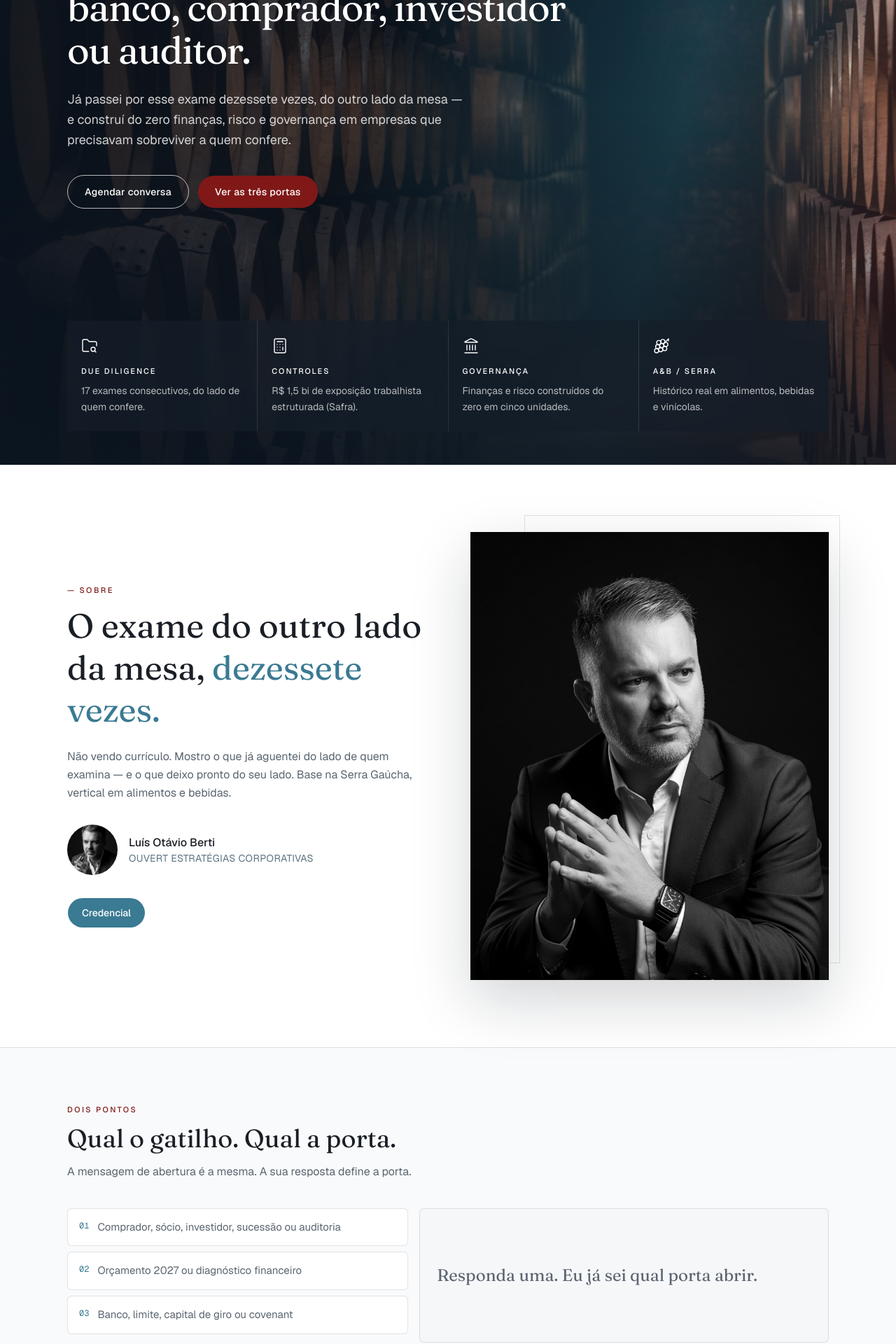
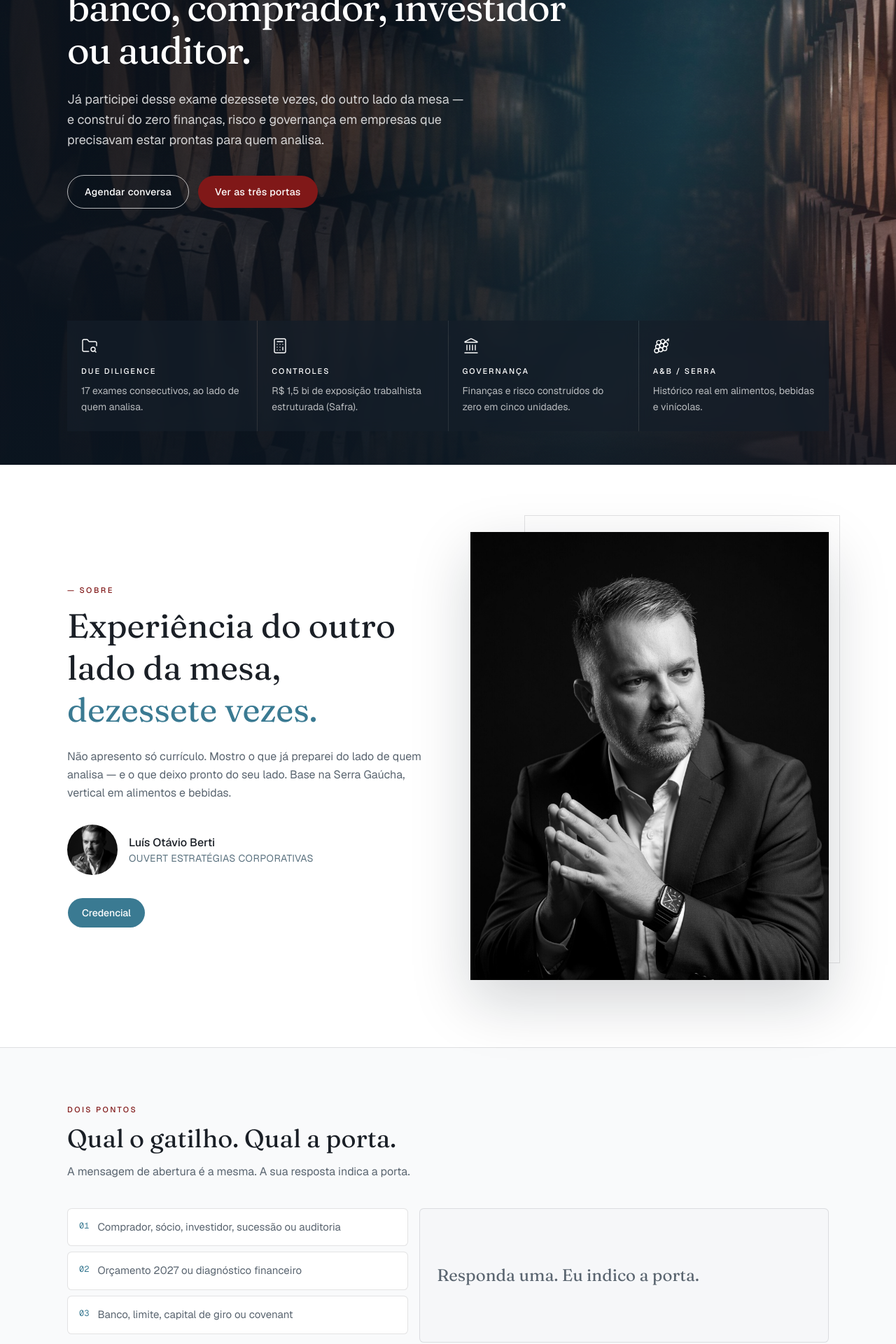
Before and after one commit to otavioai/Ouvert, a Next.js app: page / in a window 1280 px wide. Shown: the part 400-2320 px from the top of the page at 70% size. Built offline with nearby package versions, Linux system fonts and the light colour scheme.

Commit message:
Soften the site-wide voice while keeping the same substance.
Replace harsher framing (reprova, sentir, sobreviver) with calmer wording about preparation, clarity, and what needs adjustment.

Co-authored-by: otavioberti26 <otavioberti26@gmail.com>

```diff
--- a/app/a-oferta/page.tsx
+++ b/app/a-oferta/page.tsx
@@ -19,9 +19,9 @@ export default function OfertaPage() {
         title="Deixo os números da sua empresa em condição de serem examinados por um terceiro."
         image={photos.ledger}
       >
-        Já passei por esse exame dezessete vezes, do outro lado da mesa. Na
-        conversa com quem vai conferir, eu sou a única pessoa que já sentou do
-        lado de quem está sendo examinado.
+        Já participei desse exame dezessete vezes, do outro lado da mesa. Na
+        conversa com quem vai conferir, eu já sentei do lado de quem está sendo
+        examinado — e isso muda o que priorizo e o que entrego.
       </PageBanner>
 
       <section className="border-b border-border py-16 sm:py-20">
--- a/app/contato/page.tsx
+++ b/app/contato/page.tsx
@@ -16,11 +16,11 @@ export default function ContatoPage() {
     <>
       <PageBanner
         eyebrow="Conversa de 45 minutos"
-        title="Sem custo. Com porta definida."
+        title="Sem custo. Com porta em vista."
         image={photos.hero}
       >
-        Me diga se o assunto é comprador, orçamento de 2027 ou banco. Eu já sei
-        qual porta abrir.
+        Me diga se o assunto é comprador, orçamento de 2027 ou banco. Eu indico
+        a porta.
       </PageBanner>
 
       <section className="py-16 sm:py-20">
--- a/app/credencial/page.tsx
+++ b/app/credencial/page.tsx
@@ -16,7 +16,7 @@ export const metadata: Metadata = {
 const facts = [
   {
     title: "17 due diligences",
-    text: "Consecutivas, aprovadas. Eu estava do lado de quem examina — e sei o que faz uma empresa passar ou reprovar.",
+    text: "Consecutivas, aprovadas. Eu estava do lado de quem analisa — e sei o que deixa uma empresa mais preparada para o exame.",
   },
   {
     title: "Panamby Capital",
@@ -28,7 +28,7 @@ const facts = [
   },
   {
     title: "Safra",
-    text: "Controles sobre R$ 1,5 bilhão de exposição trabalhista: o que o comitê e o auditor precisam ver, organizado para aguentar o exame.",
+    text: "Controles sobre R$ 1,5 bilhão de exposição trabalhista: o que o comitê e o auditor precisam ver, organizado para o exame.",
   },
 ];
 
@@ -37,11 +37,11 @@ export default function CredencialPage() {
     <>
       <PageBanner
         eyebrow="Credencial"
-        title="Construir o instrumento onde não existia — e depois sobreviver a alguém de fora conferindo."
+        title="Construir o instrumento onde não existia — e depois acompanhar quem de fora confere."
         image={photos.wine}
       >
-        Não vendo currículo. Mostro o que já aguentei do outro lado da mesa — e
-        o que deixo pronto do seu lado.
+        Não apresento só currículo. Mostro o que já preparei do outro lado da
+        mesa — e o que deixo pronto do seu lado.
       </PageBanner>
 
       <section className="py-16 sm:py-20">
@@ -56,8 +56,8 @@ export default function CredencialPage() {
             />
             <p className="max-w-2xl text-lg leading-relaxed text-muted-foreground">
               {site.person}. Base em {site.base}. O padrão é o mesmo: construir
-              o instrumento onde não existia e depois sobreviver a alguém de
-              fora conferindo. Dezessete vezes.
+              o instrumento onde não existia e depois acompanhar quem de fora
+              confere. Dezessete vezes.
             </p>
           </div>
           <div className="grid gap-10 md:grid-cols-2">
--- a/app/page.tsx
+++ b/app/page.tsx
@@ -29,7 +29,7 @@ export default function HomePage() {
             Qual o gatilho. Qual a porta.
           </h2>
           <p className="mt-4 max-w-2xl text-muted-foreground">
-            A mensagem de abertura é a mesma. A sua resposta define a porta.
+            A mensagem de abertura é a mesma. A sua resposta indica a porta.
           </p>
           <Diagnostic />
         </Container>
@@ -45,10 +45,10 @@ export default function HomePage() {
               id="portas-heading"
               className="font-heading mt-3 text-3xl font-normal sm:text-4xl"
             >
-              A sua resposta define a porta.
+              A porta que faz sentido para o seu momento.
             </h2>
             <p className="mt-4 text-muted-foreground">
-              Preço, prazo e entregável em evidência — nada sob consulta.
+              Preço, prazo e entregável em evidência — sem “sob consulta”.
             </p>
           </div>
           <div className="mt-10 grid gap-5 lg:grid-cols-3">
@@ -70,7 +70,7 @@ export default function HomePage() {
             id="agora-heading"
             className="font-heading mt-3 max-w-2xl text-3xl font-normal sm:text-4xl"
           >
-            O exame não espera o número fechar no feeling.
+            Quando o número precisa fechar com clareza.
           </h2>
           <div className="mt-10 grid gap-8 sm:grid-cols-2">
             {whyNow.map((item) => (
--- a/components/about-block.tsx
+++ b/components/about-block.tsx
@@ -18,13 +18,13 @@ export function AboutBlock() {
               id="sobre-heading"
               className="font-heading mt-3 text-3xl leading-tight font-normal sm:text-5xl"
             >
-              O exame do outro lado da mesa,{" "}
+              Experiência do outro lado da mesa,{" "}
               <span className="text-brand">dezessete vezes.</span>
             </h2>
             <p className="mt-6 text-[16px] leading-relaxed text-muted-foreground">
-              Não vendo currículo. Mostro o que já aguentei do lado de quem
-              examina — e o que deixo pronto do seu lado. Base na Serra Gaúcha,
-              vertical em alimentos e bebidas.
+              Não apresento só currículo. Mostro o que já preparei do lado de
+              quem analisa — e o que deixo pronto do seu lado. Base na Serra
+              Gaúcha, vertical em alimentos e bebidas.
             </p>
             <div className="mt-8 flex items-center gap-4">
               <Image
--- a/components/cta-band.tsx
+++ b/components/cta-band.tsx
@@ -24,8 +24,8 @@ export function CtaBand() {
           Conversa de 45 minutos, sem custo.
         </h2>
         <p className="mt-6 text-lg leading-relaxed text-white/75">
-          Me diga se o assunto é comprador, orçamento de 2027 ou banco. Eu já
-          sei qual porta abrir.
+          Me diga se o assunto é comprador, orçamento de 2027 ou banco. Eu
+          indico a porta.
         </p>
         <Button
           nativeButton={false}
--- a/components/diagnostic.tsx
+++ b/components/diagnostic.tsx
@@ -48,7 +48,7 @@ export function Diagnostic() {
       <div>
         <div className="flex h-full min-h-[12rem] flex-col justify-center rounded-md border border-border bg-muted/60 px-6 py-8 group-has-[input:checked]/diag:hidden">
           <p className="font-heading text-2xl leading-snug font-normal text-muted-foreground">
-            Responda uma. Eu já sei qual porta abrir.
+            Responda uma. Eu indico a porta.
           </p>
         </div>
         {triggers.map((item) => {
--- a/components/home-hero.tsx
+++ b/components/home-hero.tsx
@@ -42,9 +42,9 @@ export function HomeHero() {
           terceiro: banco, comprador, investidor ou auditor.
         </h1>
         <p className="rise rise-delay-2 mt-6 max-w-xl text-base leading-relaxed text-white/80 sm:text-lg">
-          Já passei por esse exame dezessete vezes, do outro lado da mesa — e
+          Já participei desse exame dezessete vezes, do outro lado da mesa — e
           construí do zero finanças, risco e governança em empresas que
-          precisavam sobreviver a quem confere.
+          precisavam estar prontas para quem analisa.
         </p>
         <div className="rise rise-delay-3 mt-9 flex flex-col gap-3 sm:flex-row sm:items-center">
           <Button
--- a/components/insights-teaser.tsx
+++ b/components/insights-teaser.tsx
@@ -19,7 +19,7 @@ export function InsightsTeaser() {
               id="insights-heading"
               className="font-heading mt-3 text-3xl font-normal sm:text-4xl"
             >
-              O que reprova quando alguém de fora olha.
+              O que fica frágil quando alguém de fora olha.
             </h2>
           </div>
           <Link
--- a/lib/site.ts
+++ b/lib/site.ts
@@ -45,7 +45,7 @@ export const photos = {
 export const heroFeatures = [
   {
     title: "Due diligence",
-    text: "17 exames consecutivos, do lado de quem confere.",
+    text: "17 exames consecutivos, ao lado de quem analisa.",
   },
   {
     title: "Controles",
@@ -70,9 +70,9 @@ export const offers = [
       "Para quem vai a M&A, entrada de sócio ou investidor, sucessão ou primeira auditoria.",
     price: "R$ 35.000 a 60.000",
     term: "4 a 8 semanas",
-    deliverableNoun: "Sala de exame arrumada",
+    deliverableNoun: "Sala de exame organizada",
     deliverable:
-      "Sala de exame arrumada — levantamento do que reprova, reconstrução auditável, data room e ensaio das perguntas do comprador.",
+      "Sala de exame organizada — levantamento dos pontos sensíveis, reconstrução auditável, data room e ensaio das perguntas do comprador.",
     featured: true,
   },
   {
@@ -126,14 +126,14 @@ export const insightPosts = [
   {
     title: "Os três sinais antes da recuperação judicial",
     excerpt:
-      "A maioria das empresas não entra em crise de um dia para o outro. Entra em crise porque ninguém quis ler os sinais.",
+      "A maioria das empresas não entra em crise de um dia para o outro. Os sinais costumam aparecer antes — e dá para lê-los a tempo.",
     linkedin:
       "https://www.linkedin.com/posts/luisotavioberti_vamos-falar-sobre-reestrutura%C3%A7%C3%A3o-a-maioria-activity-7472754234942185472-OkYA",
   },
   {
     title: "O teatro das promessas na indústria automotiva",
     excerpt:
-      "Falei do caso da Lecar. O problema que eu vejo não é técnico — é o que o número aguenta quando um terceiro confere a promessa.",
+      "Falei do caso da Lecar. O ponto que me interessa não é só o técnico — é o que o número sustenta quando um terceiro confere a promessa.",
     linkedin:
       "https://www.linkedin.com/posts/ouvert-estrategias-corporativas_o-teatro-das-promessas-na-ind%C3%BAstria-automotiva-activity-7455022763150336001-5fMt",
   },
@@ -154,16 +154,16 @@ export const insightPosts = [
 ] as const;
 
 export const insightThemes = [
-  "Estoque que não bate com o contábil",
-  "Contrato de família sem documento",
-  "Margem por produto que ninguém consegue explicar",
+  "Estoque que não fecha com o contábil",
+  "Contrato de família ainda sem documento",
+  "Margem por produto difícil de explicar",
   "Provisão trabalhista sem lastro para due diligence",
   "Ausência de data room",
-  "Receita consolidada que some as linhas ruins com as boas",
+  "Receita consolidada que mistura linhas boas e ruins",
   "Caixa no Excel que não fecha com o banco",
-  "Covenant que o comitê vai perguntar — e a empresa não tem resposta",
+  "Covenant que o comitê vai perguntar — e a resposta ainda não está pronta",
   "Custo por driver inexistente",
-  "Sócio que decide no feeling e o orçamento que não sobrevive a um terceiro",
+  "Sócio que decide na intuição e orçamento que não sustenta um terceiro",
 ] as const;
 
 export const industries = [
@@ -210,7 +210,7 @@ export const triggers = [
 export const whyNow = [
   {
     title: "Comprador à vista",
-    text: "M&A, sócio ou investidor não espera o estoque fechar no feeling. A sala de exame ou passa, ou o processo trava.",
+    text: "M&A, sócio ou investidor pedem detalhe além da aproximação. A sala de exame deixa o processo mais seguro para os dois lados.",
   },
   {
     title: "Janela de 2027",
@@ -222,6 +222,6 @@ export const whyNow = [
   },
   {
     title: "Primeira auditoria",
-    text: "Sucessão ou primeira conferência externa. O padrão é o mesmo: o que reprova, o que fica auditável, o ensaio das perguntas.",
+    text: "Sucessão ou primeira conferência externa. O padrão é o mesmo: o que precisa de ajuste, o que fica auditável, o ensaio das perguntas.",
   },
 ] as const;
```
Also changed, not shown: app/casos/page.tsx (+9 -8 lines), app/insights/page.tsx (+4 -3 lines).
